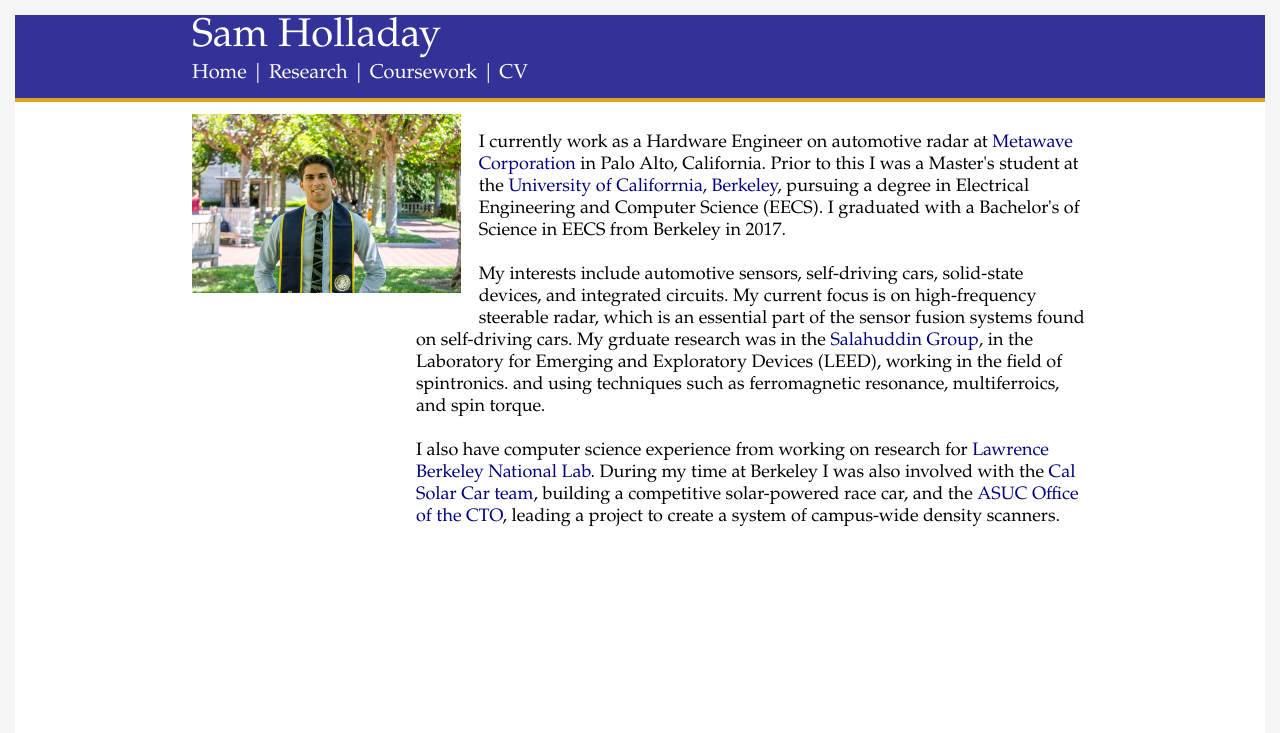
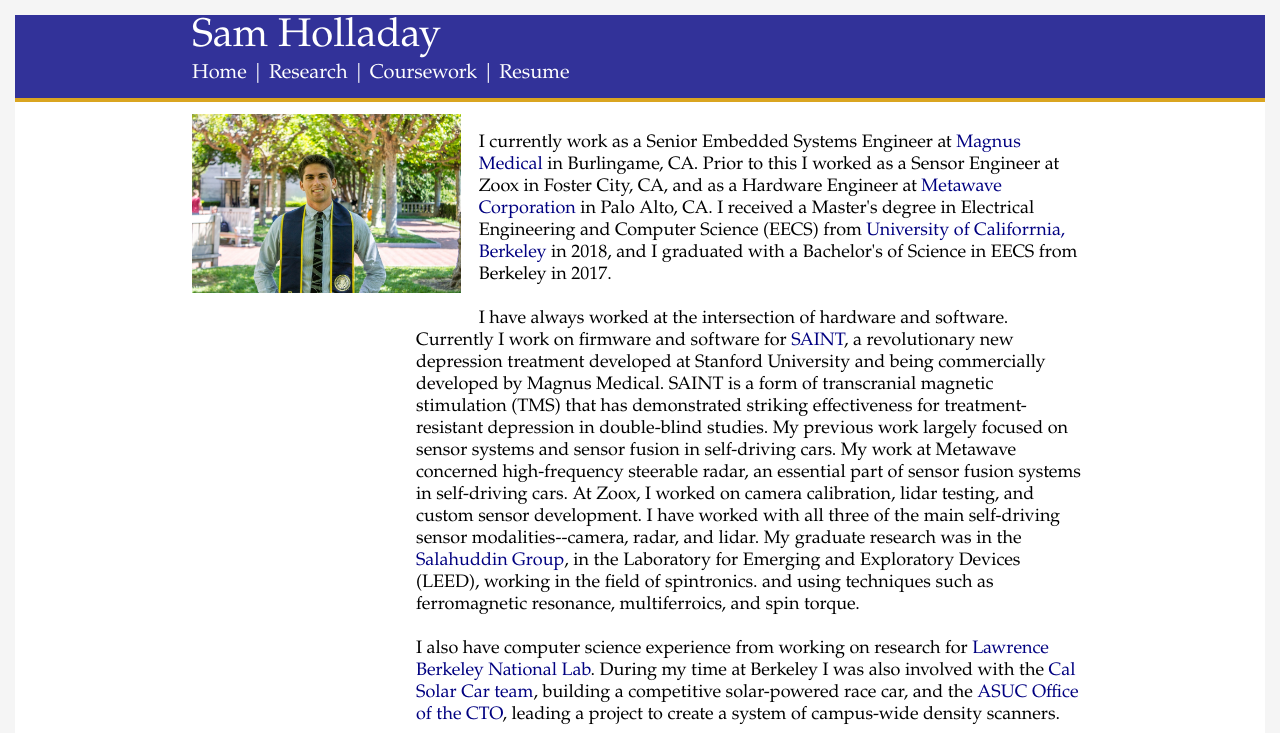
Before and after one commit to samholladay/samholladay.github.io, a plain HTML site: page index.html in a window 1280 px wide. Shown: the top 733 px of the page. Drawn offline with Linux system fonts and the light colour scheme.

Commit message:
Updated resume, put in Magnus and Zoox blurbs

```diff
--- a/index.html
+++ b/index.html
@@ -37,7 +37,7 @@
 		<div style="text-align:left"><a href="index.html">Home</a> |
 		<a href="research.html">Research</a> |
 		<a href="classes.html">Coursework</a> |
-		<a href="cv.pdf" target="_blank">CV</a> &nbsp;&nbsp;&nbsp;</div>
+		<a href="cv.pdf" target="_blank">Resume</a> &nbsp;&nbsp;&nbsp;</div>
 	</div></div>
     <div id="left"></div>
     <div id="right"></div>
@@ -52,9 +52,14 @@
 		<div id="centerContentContainer">
 			<img src="graphics/grad_pic.jpg" style="float:left;margin:0% 2% 2% 0%" width="30%"></img>
 
-			<p style="padding-left: 25%">I currently work as a Hardware Engineer on automotive radar at <a href="https://www.metawave.co/" target="_blank">Metawave Corporation</a> in Palo Alto, California. Prior to this I was a Master's student at the<a href="http://www.berkeley.edu/" target="_blank"> University of Califorrnia, Berkeley</a>, pursuing a degree in Electrical Engineering and Computer Science (EECS). I graduated with a Bachelor's of Science in EECS from Berkeley in 2017. <br/><br/>
+			<p style="padding-left: 25%">I currently work as a Senior Embedded Systems Engineer at <a href="https://www.magnusmed.com/" target="_blank"> Magnus Medical</a>  in Burlingame, CA. Prior to this I worked as a Sensor Engineer at Zoox in Foster City, CA, and as a Hardware Engineer at
+				<a href="https://www.metawave.co/" target="_blank">Metawave Corporation</a> in Palo Alto, CA.
+				I received a Master's degree in Electrical Engineering and Computer Science (EECS) from <a href="http://www.berkeley.edu/" target="_blank"> University of Califorrnia, Berkeley</a> in 2018, and I graduated with a Bachelor's of Science in EECS from Berkeley in 2017. <br/><br/>
 
-		    My interests include automotive sensors, self-driving cars, solid-state devices, and integrated circuits. My current focus is on high-frequency steerable radar, which is an essential part of the sensor fusion systems found on self-driving cars. My grduate research was in the <a href="https://leed.eecs.berkeley.edu/?_ga=2.259587138.939420600.1516839917-1840998559.1505434898" target="_blank">Salahuddin Group</a>, in the Laboratory for Emerging and Exploratory Devices (LEED), working in the field of spintronics. and using techniques such as ferromagnetic resonance, multiferroics, and spin torque. </br></br>
+		    I have always worked at the intersection of hardware and software. Currently I work on firmware and software for <a href="https://med.stanford.edu/news/all-news/2021/10/depression-treatment.html" target="_blank"> SAINT</a>, a revolutionary new depression treatment developed at Stanford University and being commercially developed by Magnus Medical. SAINT is a form of transcranial magnetic stimulation (TMS) that has demonstrated striking effectiveness for treatment-resistant depression in double-blind studies.
+
+		    My previous work largely focused on sensor systems and sensor fusion in self-driving
+		    cars. My work at Metawave concerned high-frequency steerable radar, an essential part of sensor fusion systems in self-driving cars. At Zoox, I worked on camera calibration, lidar testing, and custom sensor development. I have worked with all three of the main self-driving sensor modalities--camera, radar, and lidar. My graduate research was in the <a href="https://leed.eecs.berkeley.edu/?_ga=2.259587138.939420600.1516839917-1840998559.1505434898" target="_blank">Salahuddin Group</a>, in the Laboratory for Emerging and Exploratory Devices (LEED), working in the field of spintronics. and using techniques such as ferromagnetic resonance, multiferroics, and spin torque. </br></br>
 
              I also have computer science experience from working on research for  <a href ="http://www.lbl.gov target="_blank"> Lawrence Berkeley National Lab</a>. During my time at Berkeley I was also involved with the <a href="http://calsol.berkeley.edu/" >Cal Solar Car team</a>, building a competitive solar-powered race car, and the <a href="http://asucocto.org/" target="_blank"> ASUC Office of the CTO</a>, leading a project to create a system of campus-wide density scanners.
 
```
Also changed, not shown: classes.html (+2 -10 lines), contact.html (+1 -1 lines), research.html (+1 -1 lines), 1 other file.
